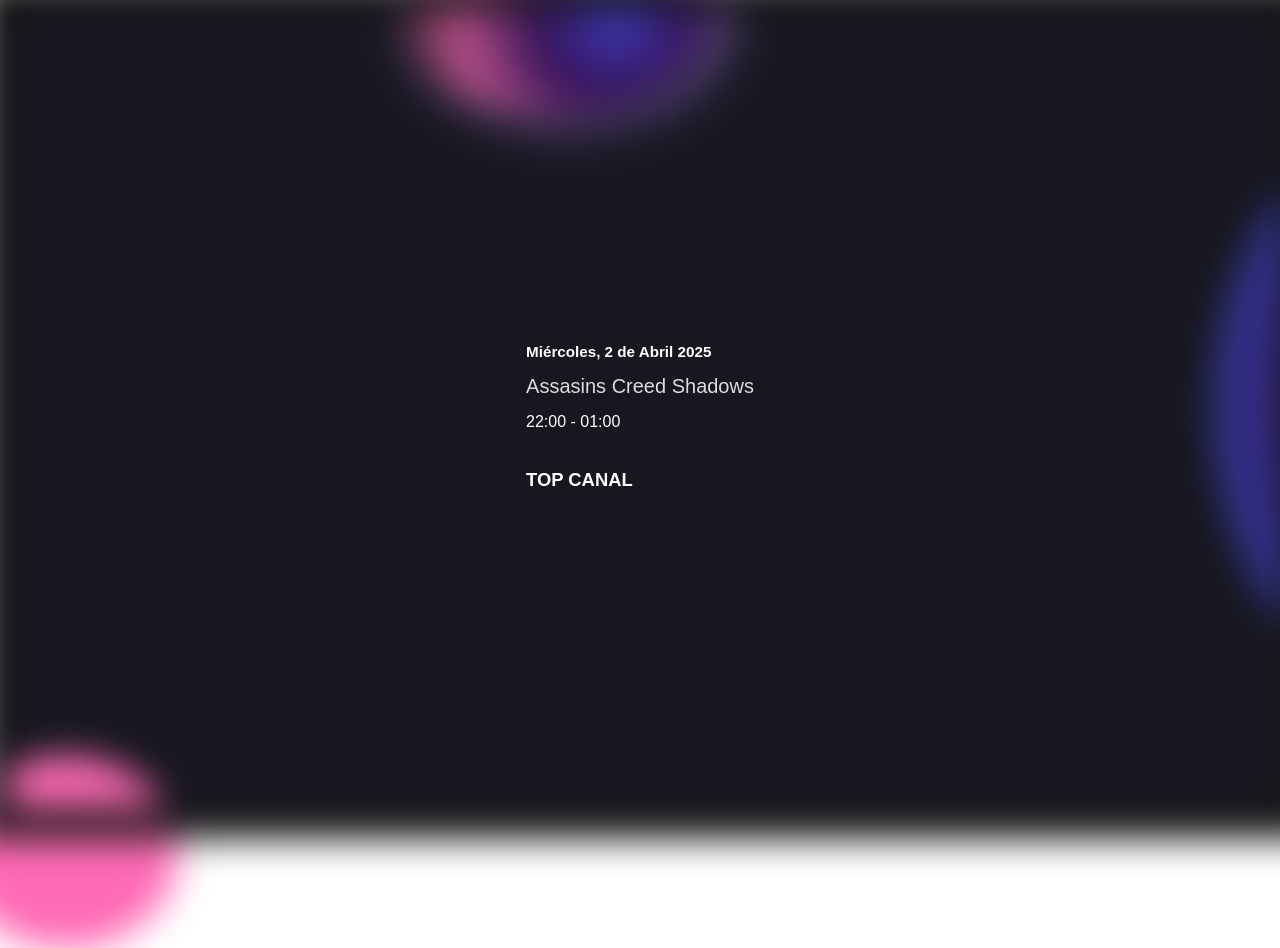
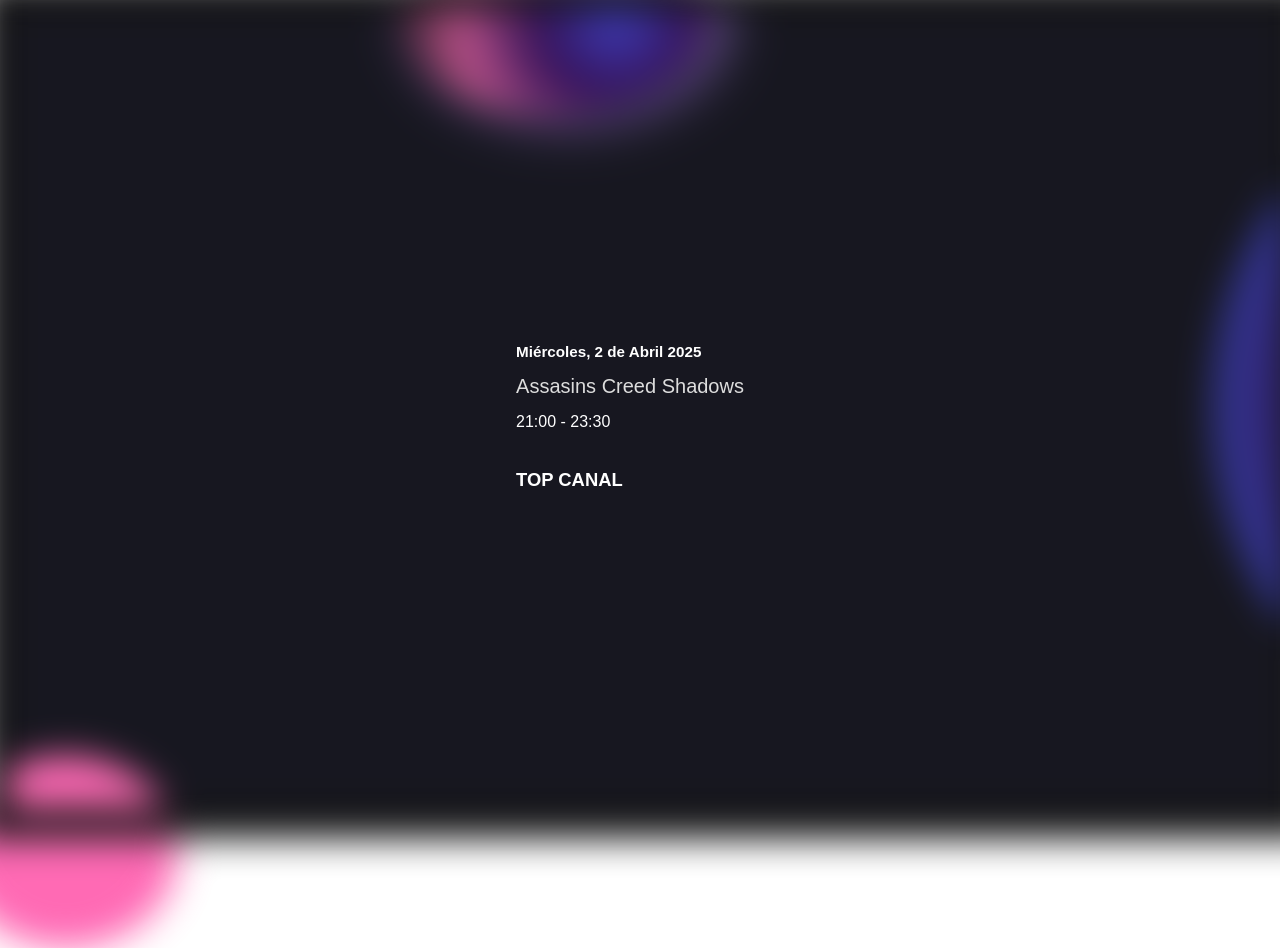
Before and after one commit to PCSolucion/horarios_juegos_stream, a plain HTML site: page index.html in a window 1280 px wide. Shown: the top 948 px of the page. Drawn offline with Linux system fonts and the light colour scheme.

Commit message:
Ajuste margen

```diff
--- a/index.html
+++ b/index.html
@@ -27,7 +27,7 @@
 				<h2><div class="icon-container"><i class="fa-solid fa-bullseye"></i></div> <span id="day-title"></span></h2>
 				<ul>
 					<li><span class="event">Assasins Creed Shadows</span></li>
-					<li><span class="time">22:00 - 01:00</span></li>
+					<li><span class="time">21:00 - 23:30</span></li>
 				</ul>
 				<h2 id="day-titledos"><div class="icon-container"><i class="fa-solid fa-bullseye"></i></div> <span id="day-title"></span>TOP CANAL</h2>
 			</div>
--- a/styles.css
+++ b/styles.css
@@ -87,6 +87,7 @@ margin: auto;
 width: auto;
 max-width: 400px;
 padding: 20px;
+margin-left: -25px;
 }
 #day-titledos{
     margin-top: 40px;
```
